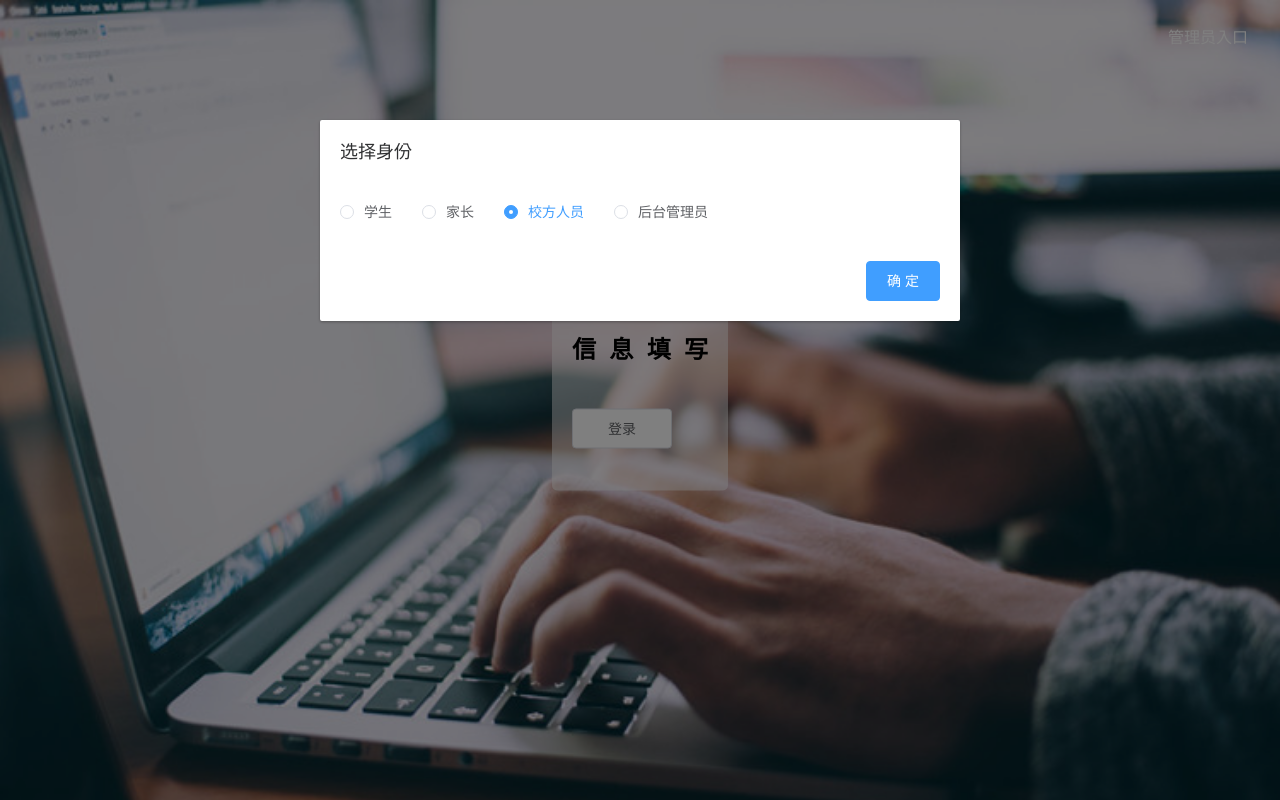
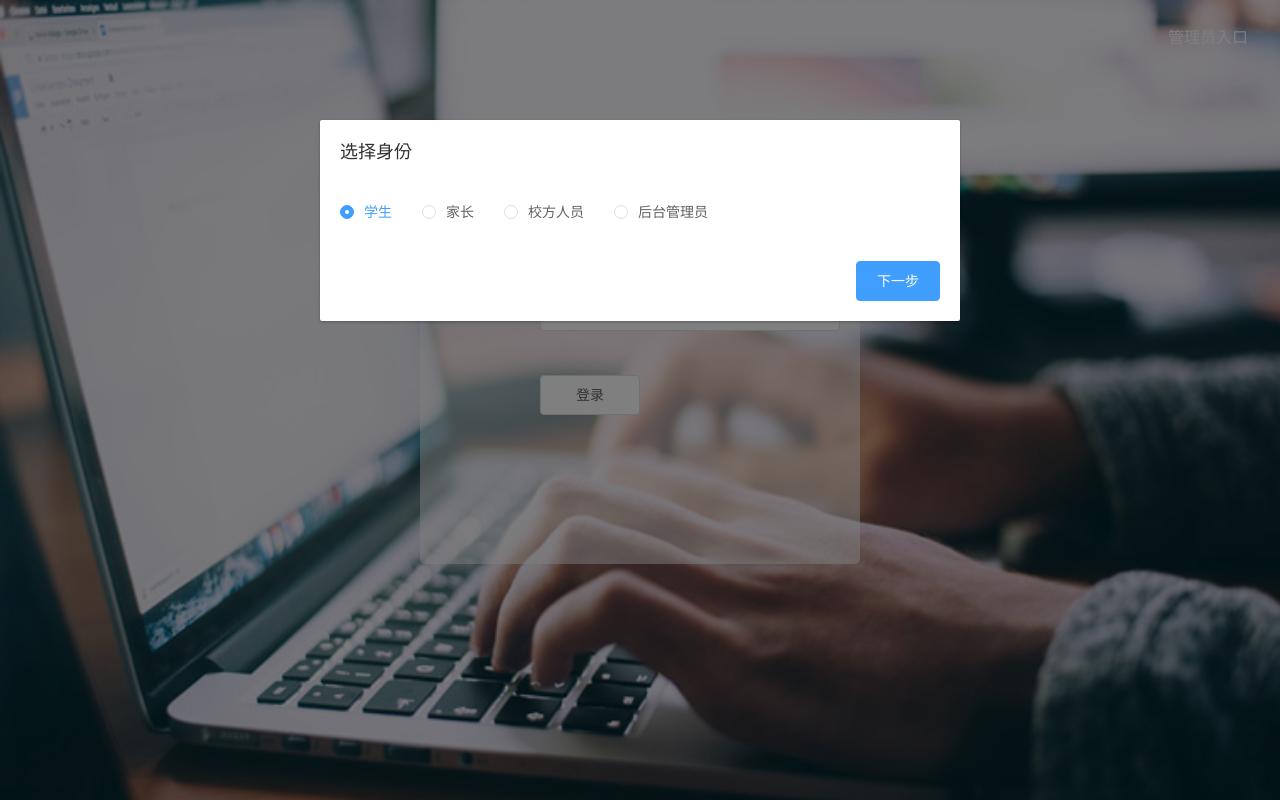
Before and after one commit to Wqshly/questionnairefont, a Vue app: page /#/ in a window 1280 px wide. Built offline with nearby package versions, Linux system fonts and the light colour scheme.

Commit message:
first commit

```diff
--- a/index.html
+++ b/index.html
@@ -2,7 +2,8 @@
 <html>
   <head>
     <meta charset="utf-8">
-    <meta name="viewport" content="width=device-width,initial-scale=1.0">
+    <meta name="viewport" content="width=device-width, initial-scale=1.0, maximum-scale=1.0, user-scalable=no">
+<!--    <meta name="viewport" content="width=device-width,initial-scale=1.0">-->
     <title>font</title>
   </head>
   <body>
--- a/src/view/respondents.vue
+++ b/src/view/respondents.vue
@@ -3,8 +3,21 @@
     <div class="manage-button" @click="manageEnter()">
       管理员入口
     </div>
-    <section class="transform-global-centre form-container">
-      <h1>信&nbsp;&nbsp;息&nbsp;&nbsp;填&nbsp;&nbsp;写</h1>
+    <section class="transform-global-centre form-container respondents-form-style">
+      <template v-if="identify === 1">
+        <h1>基 本 信 息 填 写</h1>
+        <el-form :model="studentsForm" label-width="100px">
+          <el-form-item v-model="studentsForm.name" label="姓名:">
+            <el-input prop="name"  placeholder="请输入姓名"></el-input>
+          </el-form-item>
+          <el-form-item></el-form-item>
+          <el-form-item>
+            <el-button style="float: left;width: 100px;" @click="login()">登录</el-button>
+          </el-form-item>
+        </el-form>
+      </template>
+      <template v-else-if="identify === 2">
+        <h1>信 息 填 写</h1>
         <el-form :model="respondentsInfoForm">
           <el-form-item></el-form-item>
           <el-form-item></el-form-item>
@@ -12,17 +25,38 @@
             <el-button style="float: left;width: 100px;" @click="login()">登录</el-button>
           </el-form-item>
         </el-form>
+      </template>
+      <template v-else-if="identify === 3">
+        <h1>学 校 信 息 填 写</h1>
+        <el-form :model="respondentsInfoForm">
+          <el-form-item></el-form-item>
+          <el-form-item></el-form-item>
+          <el-form-item>
+            <el-button style="float: left;width: 100px;" @click="login()">登录</el-button>
+          </el-form-item>
+        </el-form>
+      </template>
+      <template v-else-if="identify === 0">
+        <h1>后  台  登  录</h1>
+        <el-form :model="respondentsInfoForm">
+          <el-form-item></el-form-item>
+          <el-form-item></el-form-item>
+          <el-form-item>
+            <el-button style="float: left;width: 100px;" @click="login()">登录</el-button>
+          </el-form-item>
+        </el-form>
+      </template>
     </section>
     <el-dialog :visible.sync="dialogVisible" title="选择身份" class="dialog-style"
                :close-on-click-modal="false" :show-close="false" ref="dialog">
-      <el-radio-group v-model="radio">
+      <el-radio-group v-model="identify">
         <el-radio :label="1">学生</el-radio>
         <el-radio :label="2">家长</el-radio>
         <el-radio :label="3">校方人员</el-radio>
         <el-radio :label="0">后台管理员</el-radio>
       </el-radio-group>
       <span slot="footer" class="dialog-footer">
-        <el-button type="primary" @click="dialogVisible = false">确 定</el-button>
+        <el-button type="primary" @click="dialogVisible = false">下一步</el-button>
       </span>
     </el-dialog>
   </div>
@@ -34,10 +68,13 @@ export default {
   data () {
     return {
       dialogVisible: true,
+      studentsForm: {
+        name: null
+      },
       respondentsInfoForm: {
         name: null
       },
-      radio: 3
+      identify: 1
     }
   },
   methods: {
@@ -55,6 +92,17 @@ export default {
   @import "../style/common";
 
   @media screen and (max-width: 600px) {
+    .respondents-form-style {
+      width: 350px;
+      height: 200px;
+    }
+  }
+
+  @media screen and (min-width: 600px) {
+    .respondents-form-style {
+      width: 25em;
+      height: 18em;
+    }
   }
 
   .background-pic {
@@ -76,4 +124,5 @@ export default {
   .dialog-style {
     position: fixed;
   }
+
 </style>
```
Lines whose indentation alone changed are shown as unchanged.
